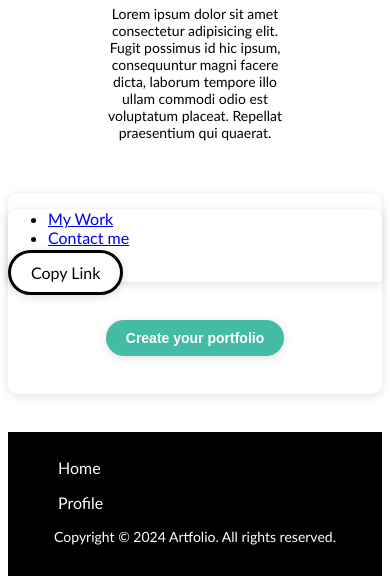
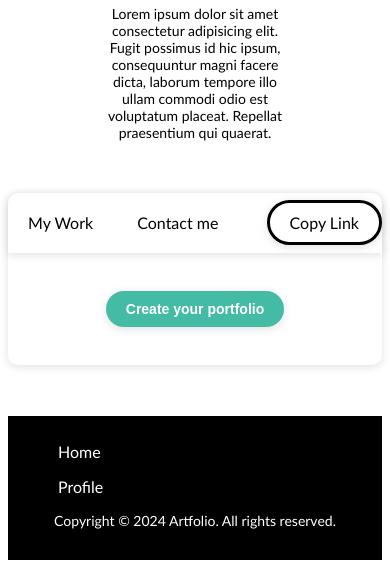
Before and after one commit to Zinzed/Final-Project, a Django app: page /main in a window 390 px wide. Shown: the part 348-932 px from the top of the page. After the commit the page ends 908 px from the top, so only its background shows below. Run offline with Django 5.2, Linux system fonts and the light colour scheme; data that the repository does not hold is empty.

Commit message:
Same changes as main.html page that are changing the CSS and making it responsive

```diff
--- a/IMD2009A/portfolio_project/Artfolio/templates/firstMain.html
+++ b/IMD2009A/portfolio_project/Artfolio/templates/firstMain.html
@@ -7,8 +7,7 @@
     {% load static %}
     <link rel="stylesheet" href="{% static 'Artfolio/css/headerFooter.css' %}"/>
     <link rel="stylesheet" href="{% static 'Artfolio/css/main.css' %}"/>
-    <!--CSS-->
-</head>
+    </head>
 
 <body>
     <!--Header section-->
@@ -44,7 +43,7 @@
                             <!--<img class="profile--photo" src="profile-photo.png" alt="Profile photo" />-->
                             <p>Ontario, Canada</p>
                             <p>Open to work</p>
-                            <a class="btn--edit--profile" href="#"><button>Edit Profile</button></a>
+                            <a class="btn--edit--profile" href="#" id="edit-pr"><button>Edit Profile</button></a>
                             <p class="summary">
                                 Lorem ipsum dolor sit amet consectetur adipisicing elit. Fugit
                                 possimus id hic ipsum, consequuntur magni facere dicta,
@@ -62,30 +61,22 @@
             <div class ="sub--section">
                 <header>
                 <div class="sub--header">
-                    <div class="container--sub--header">
-                        <!--<h2 class="sr-only">Sub navigation header</h2>-->
-
-                        <div class="sub--header--bar">
-                            <nav class="sub--header--bar--nav">
-                                <!--<h3 class="sr-only">Sub navigation</h3>-->
-                                <ul>
-                                    <li><a href="#" onclick="showContent(1); return false;">My Work</a></li>
-                                    <li><a href="#" onclick="showContent(3); return false;">Contact me</a></li>
-                                </ul>
-                            </nav>
-
-
-                            <nav class="sub--header--bar--nav">
-                                <!--<h3 class="sr-only">Sub navigation</h3>-->
-                                <a class="btn--copy--link" href="#">Copy Link</a>
-                            </nav>
-                        </div>
+                    <div class="navbar--container">
+                        <nav class="navbar">
+                        <ul class="left-items">
+                            <li><a href="#" onclick="showContent(1); return false;">My Work</a></li>
+                            <li><a href="#" onclick="showContent(3); return false;">Contact me</a></li>
+                        </ul>
+                        <ul class="right-items">
+                            <li><a class="btn--copy--link" href="#">Copy Link</a></li>
+                        </ul>
+                    </nav>
                     </div>
                 </div>
             </header><br><br>
 
             <!--My work section-->
-            <div id="content1">
+            <div id="content1" >
                 <a class="btn--create--portfolio" href="{% url 'selectTemplate' %}"><button>Create your portfolio</button></a>
             </div>
 
@@ -127,6 +118,8 @@
             <p class="copyright">Copyright &copy 2024 Artfolio. All rights reserved.</p>
         </div>
     </footer>
+
+
 <!--JavaScript-->
 <script>
     function showContent(contentNumber) {
```
